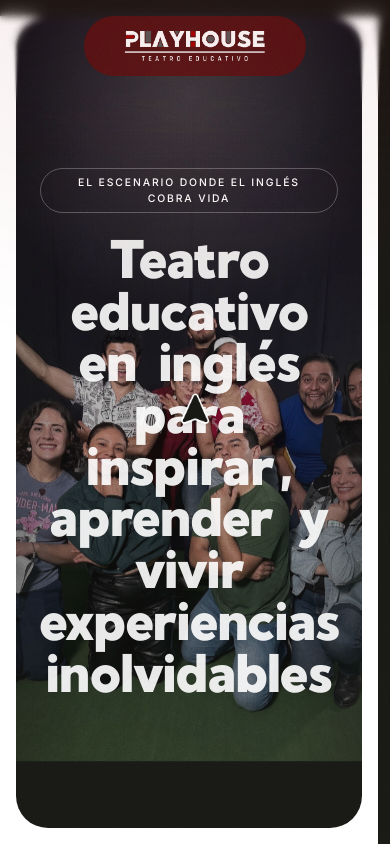
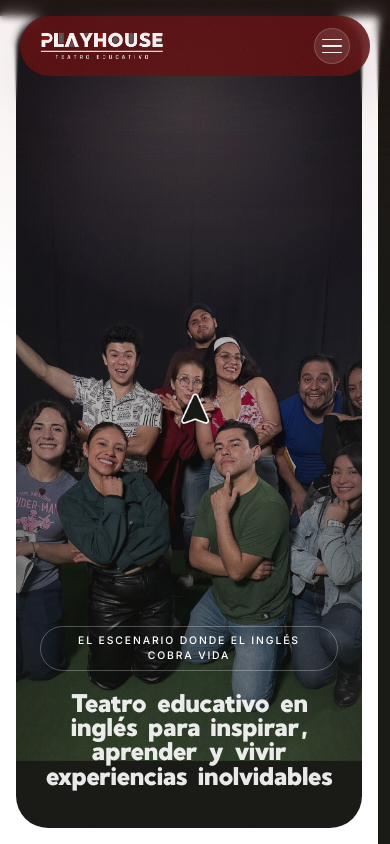
Before and after one commit to Estuardo666/playhouse, a Next.js app: page / in a window 390 px wide. Shown: the top 844 px of the page. Built offline with nearby package versions, Linux system fonts and the light colour scheme; a web font is replaced by a local one.

Commit message:
mobile 1

```diff
--- a/src/app/globals.css
+++ b/src/app/globals.css
@@ -1,6 +1,16 @@
 @import "tailwindcss/base";
 @import "tailwindcss/components";
 @import "tailwindcss/utilities";
+
+@layer utilities {
+  .scrollbar-none {
+    -ms-overflow-style: none;
+    scrollbar-width: none;
+  }
+  .scrollbar-none::-webkit-scrollbar {
+    display: none;
+  }
+}
 
 @import url("https://fonts.googleapis.com/css2?family=Figtree:ital,wght@0,300;0,400;0,500;0,600;0,700;1,300;1,400;1,500;1,600;1,700&family=Inter:wght@300;400;500;600;700;800;900&family=Playfair+Display:ital,wght@0,400;0,500;0,600;0,700;0,800;0,900;1,400;1,500;1,600;1,700&display=swap");
 
--- a/src/app/layout.tsx
+++ b/src/app/layout.tsx
@@ -108,6 +108,8 @@ export default function RootLayout({
           stiffness={520}
           damping={38}
           mass={0.6}
+          hideOnMobile={true}
+          hideOnTablet={true}
         />
         <ClickSpark
           sparkColor="#5C1010"
--- a/src/components/layout/hero.tsx
+++ b/src/components/layout/hero.tsx
@@ -145,7 +145,7 @@ export default function Hero() {
         <div className="absolute inset-0 bg-[linear-gradient(90deg,rgba(24,24,21,0.32),transparent_20%,transparent_80%,rgba(24,24,21,0.3))]" />
       </motion.div>
 
-      <div className="relative z-10 flex h-full flex-col items-center justify-start gap-5 px-6 pt-[18vh] text-center">
+      <div className="relative z-10 flex h-full flex-col items-center justify-end gap-5 px-6 pb-10 md:pb-16 text-center">
         <motion.div
           initial={prefersReducedMotion ? false : { opacity: 0, y: 22, filter: "blur(12px)" }}
           animate={
@@ -173,8 +173,8 @@ export default function Hero() {
         >
           <h1
             ref={titleRef}
-            className="max-w-5xl font-bold leading-[0.95] text-white"
-            style={{ fontFamily: '"Play Grotesk", "Figtree", sans-serif', letterSpacing: '-0.025em', fontSize: '3.4rem', opacity: 0.9 }}
+            className="max-w-3xl font-bold leading-[0.95] text-white"
+            style={{ fontFamily: '"Play Grotesk", "Figtree", sans-serif', letterSpacing: '-0.025em', fontSize: 'clamp(1.6rem, 4.5vw, 2.8rem)', opacity: 0.9 }}
           >
             {HERO_TEXT}
           </h1>
--- a/src/components/layout/navigation.tsx
+++ b/src/components/layout/navigation.tsx
@@ -3,7 +3,7 @@
 import Image from "next/image"
 import Link from "next/link"
 import { MouseEvent, useEffect, useState } from "react"
-import { motion } from "framer-motion"
+import { motion, AnimatePresence } from "framer-motion"
 import { GradualBlur } from "@/components/ui/gradual-blur"
 
 const navLinks = [
@@ -15,12 +15,37 @@ const navLinks = [
   { href: "#footer", label: "Contact", id: "footer" },
 ]
 
+/* ─── Hamburger icon ─── */
+function HamburgerIcon({ open }: { open: boolean }) {
+  return (
+    <div className="relative flex h-5 w-5 flex-col items-center justify-center gap-[5px]">
+      <motion.span
+        className="block h-[1.5px] w-5 rounded-full bg-white origin-center"
+        animate={open ? { rotate: 45, y: 6.5 } : { rotate: 0, y: 0 }}
+        transition={{ duration: 0.3, ease: [0.22, 1, 0.36, 1] }}
+      />
+      <motion.span
+        className="block h-[1.5px] w-5 rounded-full bg-white origin-center"
+        animate={open ? { opacity: 0, scaleX: 0 } : { opacity: 1, scaleX: 1 }}
+        transition={{ duration: 0.2 }}
+      />
+      <motion.span
+        className="block h-[1.5px] w-5 rounded-full bg-white origin-center"
+        animate={open ? { rotate: -45, y: -6.5 } : { rotate: 0, y: 0 }}
+        transition={{ duration: 0.3, ease: [0.22, 1, 0.36, 1] }}
+      />
+    </div>
+  )
+}
+
 export default function Navigation() {
   const [scrolled, setScrolled] = useState(false)
   const [activeSection, setActiveSection] = useState("")
+  const [mobileOpen, setMobileOpen] = useState(false)
 
   const handleNavClick = (e: MouseEvent<HTMLAnchorElement>, href: string) => {
     e.preventDefault()
+    setMobileOpen(false)
     const targetId = href.replace("#", "")
     const element = document.getElementById(targetId)
     if (element) {
@@ -50,15 +75,13 @@ export default function Navigation() {
     }
 
     const observerCallback = (entries: IntersectionObserverEntry[]) => {
-      let mostVisibleEntry = entries.find((entry) => entry.isIntersecting)
-
+      const mostVisibleEntry = entries.find((entry) => entry.isIntersecting)
       if (mostVisibleEntry) {
         setActiveSection(mostVisibleEntry.target.id)
       }
     }
 
     const observer = new IntersectionObserver(observerCallback, observerOptions)
-
     navLinks.forEach((link) => {
       const element = document.getElementById(link.id)
       if (element) observer.observe(element)
@@ -67,34 +90,39 @@ export default function Navigation() {
     return () => observer.disconnect()
   }, [])
 
+  // Close mobile menu on resize to desktop
+  useEffect(() => {
+    const onResize = () => {
+      if (window.innerWidth >= 768) setMobileOpen(false)
+    }
+    window.addEventListener("resize", onResize)
+    return () => window.removeEventListener("resize", onResize)
+  }, [])
+
   const leftLinks = navLinks.slice(0, 3)
   const rightLinks = navLinks.slice(3)
 
   return (
     <>
-      {/* Gradual blur overlay — blurs page content beneath the header area */}
-      <GradualBlur
-        position="top"
-        height="13rem"
-        blurPx={14}
-        zIndex={49}
-      />
+      {/* Gradual blur overlay */}
+      <GradualBlur position="top" height="13rem" blurPx={14} zIndex={49} />
 
       <motion.nav
         initial={{ opacity: 0, y: -28 }}
         animate={{ opacity: 1, y: 0 }}
         transition={{ duration: 0.72, ease: [0.16, 1, 0.3, 1], delay: 0.1 }}
-        className="fixed left-0 right-0 top-0 z-50 flex justify-center px-6 pt-4"
+        className="fixed left-0 right-0 top-0 z-50 flex justify-center px-5 pt-4 md:px-6"
       >
+        {/* ── Desktop pill ── */}
         <div
-          className={`flex items-center rounded-full transition-all duration-500 ease-[cubic-bezier(0.16,1,0.3,1)] ${
+          className={`hidden md:flex items-center rounded-full transition-all duration-500 ease-[cubic-bezier(0.16,1,0.3,1)] ${
             scrolled
-              ? "gap-5 border border-white/20 bg-[#181815] px-6 py-2.5 shadow-lg backdrop-blur-xl md:gap-8"
-              : "gap-8 bg-[#5c1010]/80 px-10 py-3.5 backdrop-blur-md md:gap-12"
+              ? "gap-5 border border-white/20 bg-[#181815] px-8 py-3 shadow-lg backdrop-blur-xl md:gap-8"
+              : "gap-8 bg-[#5c1010]/80 px-12 py-4 backdrop-blur-md md:gap-12"
           }`}
         >
           {/* Left links */}
-          <ul className="hidden gap-2 md:flex">
+          <ul className="flex gap-2">
             {leftLinks.map((link) => (
               <li key={link.href}>
                 <a
@@ -125,7 +153,7 @@ export default function Navigation() {
           </Link>
 
           {/* Right links */}
-          <ul className="hidden gap-2 md:flex">
+          <ul className="flex gap-2">
             {rightLinks.map((link) => (
               <li key={link.href}>
                 <a
@@ -143,6 +171,95 @@ export default function Navigation() {
             ))}
           </ul>
         </div>
+
+        {/* ── Mobile: floating pill that expands into menu ── */}
+        <motion.div
+          layout
+          transition={{ layout: { duration: 0.42, ease: [0.22, 1, 0.36, 1] } }}
+          className="flex md:hidden w-full flex-col overflow-hidden shadow-2xl"
+          style={{
+            borderRadius: mobileOpen ? 28 : 9999,
+            background: mobileOpen ? "#1a1a18" : scrolled ? "#181815" : "rgba(92,16,16,0.82)",
+            border: (scrolled || mobileOpen) ? "1px solid rgba(255,255,255,0.12)" : "none",
+            backdropFilter: "blur(20px)",
+            WebkitBackdropFilter: "blur(20px)",
+            transition: "background 0.4s ease, border-color 0.4s ease, border-radius 0.42s cubic-bezier(0.22,1,0.36,1)",
+          }}
+        >
+          {/* Top row — logo + hamburger */}
+          <div className="flex items-center justify-between px-5 py-3">
+            <Link href="/" className="flex shrink-0 items-center" aria-label="PlayHouse">
+              <Image
+                src="/media/logo para fondo oscuro.png"
+                alt="PlayHouse"
+                width={140}
+                height={36}
+                priority
+                className="h-7 w-auto"
+              />
+            </Link>
+
+            <button
+              type="button"
+              aria-label={mobileOpen ? "Close menu" : "Open menu"}
+              aria-expanded={mobileOpen}
+              onClick={() => setMobileOpen((v) => !v)}
+              className="flex h-9 w-9 items-center justify-center rounded-full"
+              style={{ background: "rgba(255,255,255,0.1)", border: "1px solid rgba(255,255,255,0.18)" }}
+            >
+              <HamburgerIcon open={mobileOpen} />
+            </button>
+          </div>
+
+          {/* Expandable links */}
+          <AnimatePresence initial={false}>
+            {mobileOpen && (
+              <motion.div
+                key="links"
+                initial={{ opacity: 0, height: 0 }}
+                animate={{ opacity: 1, height: "auto" }}
+                exit={{ opacity: 0, height: 0 }}
+                transition={{ duration: 0.38, ease: [0.22, 1, 0.36, 1] }}
+                style={{ overflow: "hidden" }}
+              >
+                {/* divider */}
+                <div style={{ height: 1, background: "rgba(255,255,255,0.08)", margin: "0 20px" }} />
+                <ul className="flex flex-col py-2">
+                  {navLinks.map((link, i) => (
+                    <motion.li
+                      key={link.href}
+                      initial={{ opacity: 0, x: -10 }}
+                      animate={{ opacity: 1, x: 0 }}
+                      exit={{ opacity: 0, x: -6 }}
+                      transition={{ delay: 0.06 + i * 0.04, duration: 0.24, ease: [0.22, 1, 0.36, 1] }}
+                    >
+                      <a
+                        href={link.href}
+                        onClick={(e) => handleNavClick(e, link.href)}
+                        className="flex items-center justify-between px-5 py-3.5 text-[0.95rem] font-medium transition-colors"
+                        style={{ color: activeSection === link.id ? "#ffffff" : "rgba(255,255,255,0.55)" }}
+                      >
+                        <span>{link.label}</span>
+                        {activeSection === link.id && (
+                          <span
+                            style={{
+                              width: 6,
+                              height: 6,
+                              borderRadius: "50%",
+                              background: "#5C1010",
+                              flexShrink: 0,
+                            }}
+                          />
+                        )}
+                      </a>
+                    </motion.li>
+                  ))}
+                </ul>
+                <div style={{ height: 8 }} />
+              </motion.div>
+            )}
+          </AnimatePresence>
+        </motion.div>
       </motion.nav>
     </>
   )
--- a/src/components/sections/mission-vision.tsx
+++ b/src/components/sections/mission-vision.tsx
@@ -369,10 +369,11 @@ export function ValorPillsBlock() {
       initial="hidden"
       whileInView="visible"
       viewport={{ once: true, margin: "-60px" }}
-      className="flex w-full flex-wrap items-center justify-between gap-y-3"
+      className="flex w-full flex-nowrap items-center gap-3 overflow-x-auto pb-2 md:flex-wrap md:justify-between md:overflow-x-visible md:pb-0 scrollbar-none"
+      style={{ WebkitOverflowScrolling: "touch" }}
     >
       {VALORES.map((valor, i) => (
-        <motion.div key={`${valor}-${i}`} variants={valoreItem}>
+        <motion.div key={`${valor}-${i}`} variants={valoreItem} className="flex-shrink-0">
           <ValorPill valor={valor} />
         </motion.div>
       ))}
@@ -461,10 +462,11 @@ export default function MissionVision() {
           initial="hidden"
           whileInView="visible"
           viewport={{ once: true, margin: "-60px" }}
-          className="flex flex-wrap items-center justify-center gap-3"
+          className="flex flex-nowrap items-center gap-3 overflow-x-auto pb-2 md:flex-wrap md:justify-center md:overflow-x-visible md:pb-0 scrollbar-none"
+          style={{ WebkitOverflowScrolling: "touch" }}
         >
           {VALORES.map((valor, i) => (
-            <motion.div key={`${valor}-${i}`} variants={valoreItem}>
+            <motion.div key={`${valor}-${i}`} variants={valoreItem} className="flex-shrink-0">
               <ValorPill valor={valor} />
             </motion.div>
           ))}
```
Also changed, not shown: src/components/sections/workshops.tsx (+6 -7 lines), src/components/ui/wave-carousel.tsx (+27 -13 lines).
